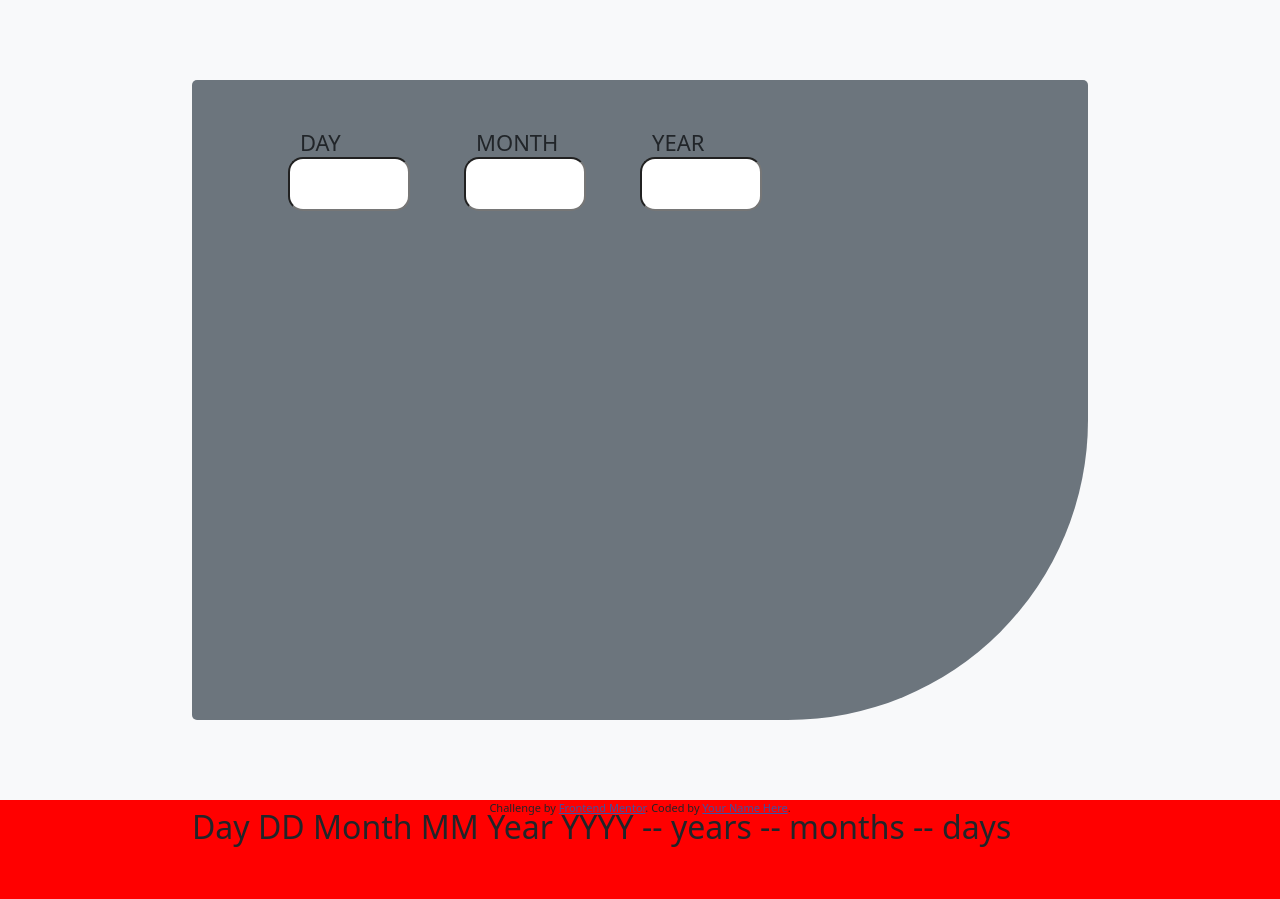
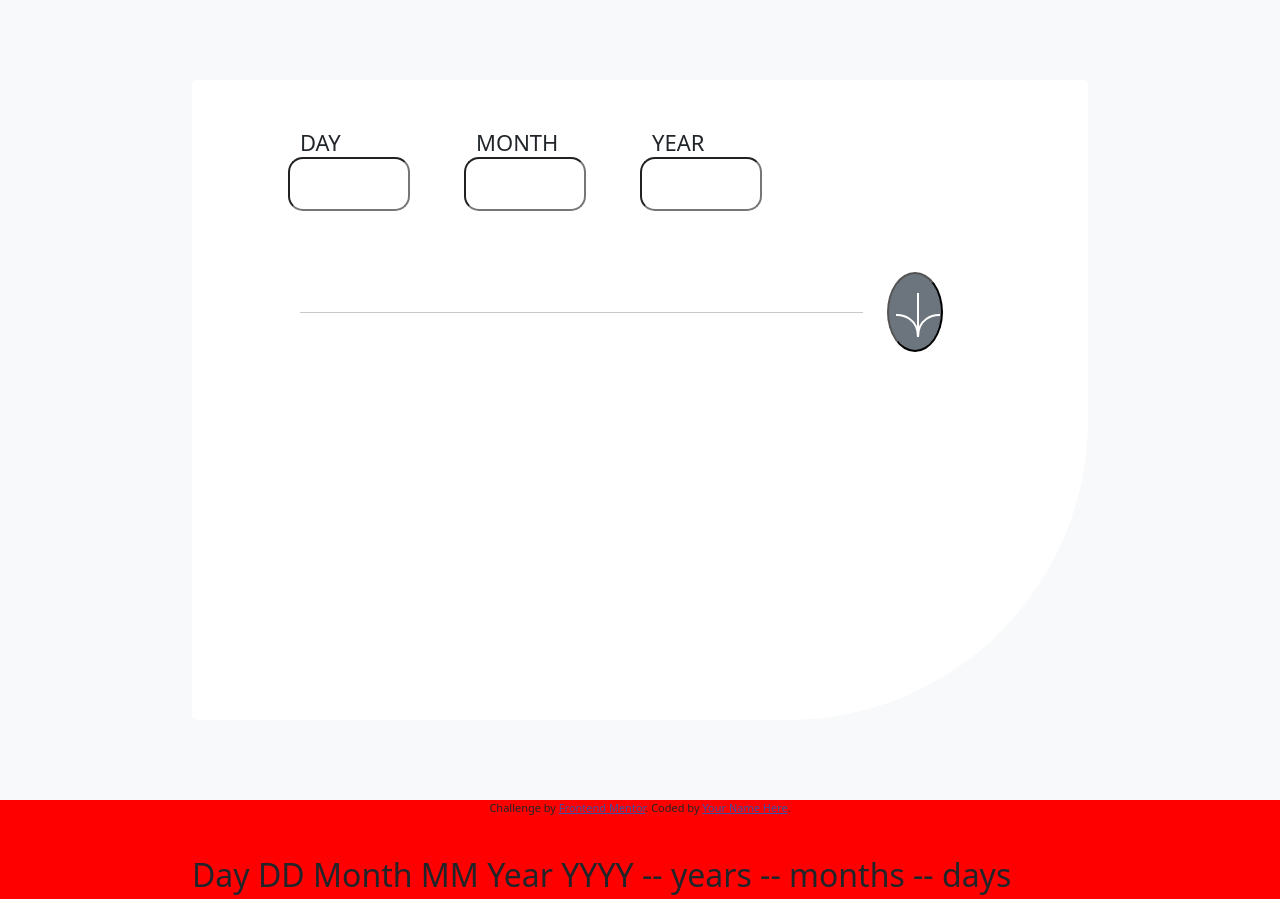
Before and after one commit to art3xias23/Bootstrap5-FronEndMentor, a plain HTML site: page age-calculator-app-main/index.html in a window 1280 px wide. Before the commit the page ends 851 px from the top, so only its background shows below. Drawn offline with nearby package versions, Linux system fonts and the light colour scheme.

Commit message:
Added hr with arrow button

```diff
--- a/age-calculator-app-main/index.html
+++ b/age-calculator-app-main/index.html
@@ -30,7 +30,7 @@
 
 <body class="h-100">
 		<div id="gray-background" class="d-flex align-items-center justify-content-center bg-light h-100">
-			<div id="white-background" class="bg-secondary w-70 h-80">
+			<div id="white-background" class="bg-white w-70 h-80">
 				<div class="row m-5 px-5" style="height:15%" >
 					<div class="col-3 d-flex flex-column">
 						<div class="row date-label" >
@@ -57,8 +57,15 @@
 						</div>
 					</div>
 				</div>
-				<div class="row" style="height:5%">
-
+				<div class="row m-5 px-5" style="height:5%">
+					<div class="col-10 mt-4">
+						<hr>
+					</div>
+					<div class="col-2">
+						<button class="bg-secondary" style="width:60%; height:140%; border-radius:100%;">
+							<img src="assets/images/icon-arrow.svg"/>
+						</button>
+					</div>
 				</div>
 				<div class="row" style="height:26%">
 
```
